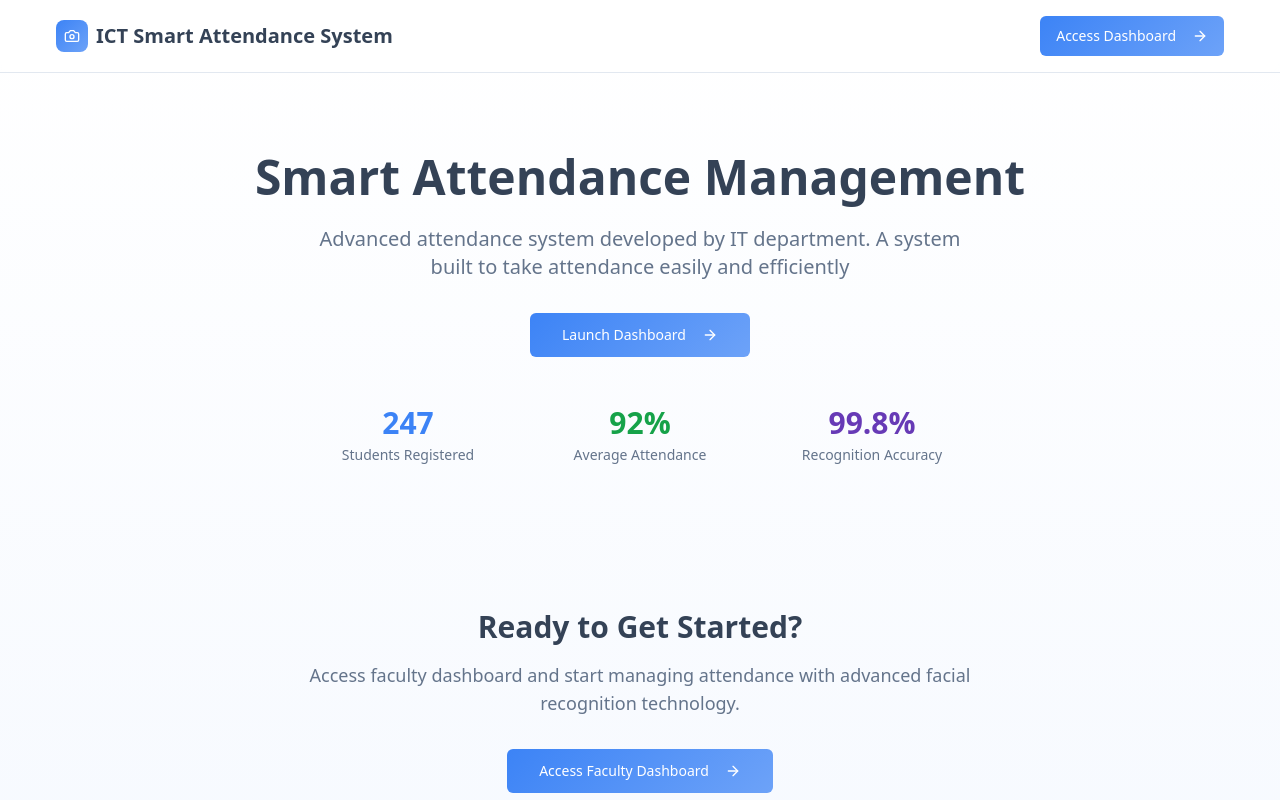
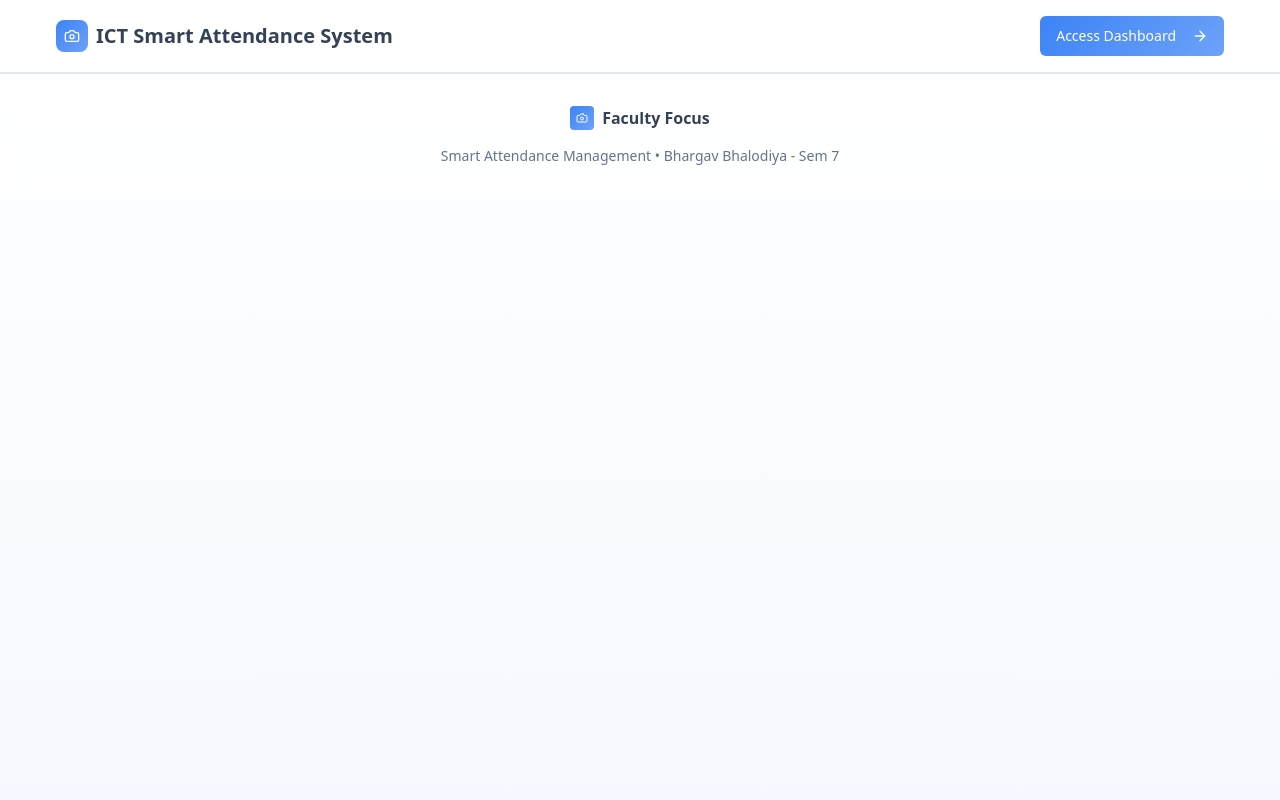
Before and after one commit to BhargavBhalodiya04/faculty-focus-dash, a React (Vite) app: page / in a window 1280 px wide. Shown: the top 800 px of the page. Built offline with nearby package versions, Linux system fonts and the light colour scheme.

Commit message:
Remove landing page sections
Remove "Smart Attendance Management" and "Ready to Get Started?" sections from the landing page.

```diff
--- a/src/pages/Index.tsx
+++ b/src/pages/Index.tsx
@@ -57,62 +57,6 @@ const Index = () => {
         </div>
       </header>
 
-      {/* Hero Section */}
-      <section className="container mx-auto px-6 py-20 text-center">
-        <div className="max-w-4xl mx-auto">
-          <h1 className="text-5xl font-bold text-foreground mb-6">
-            Smart Attendance Management
-          </h1>
-          <p className="text-xl text-muted-foreground mb-8 max-w-2xl mx-auto">
-            Advanced attendance system developed by IT department. A system built to take attendance easily and efficiently
-          </p>
-
-          <div className="flex flex-col sm:flex-row gap-4 justify-center mb-12">
-            <Link to="/login">
-              <Button size="lg" className="gradient-primary px-8">
-                Launch Dashboard
-                <ArrowRight className="ml-2 h-5 w-5" />
-              </Button>
-            </Link>
-          </div>
-
-          {/* Quick Stats */}
-          <div className="grid grid-cols-1 md:grid-cols-3 gap-6 max-w-2xl mx-auto">
-            <div className="text-center">
-              <div className="text-3xl font-bold text-primary mb-1">247</div>
-              <p className="text-sm text-muted-foreground">Students Registered</p>
-            </div>
-            <div className="text-center">
-              <div className="text-3xl font-bold text-success mb-1">92%</div>
-              <p className="text-sm text-muted-foreground">Average Attendance</p>
-            </div>
-            <div className="text-center">
-              <div className="text-3xl font-bold text-secondary mb-1">99.8%</div>
-              <p className="text-sm text-muted-foreground">Recognition Accuracy</p>
-            </div>
-          </div>
-        </div>
-      </section>
-
-
-      {/* CTA Section */}
-      <section className="container mx-auto px-6 py-16 text-center">
-        <div className="max-w-2xl mx-auto">
-          <h2 className="text-3xl font-bold text-foreground mb-4">
-            Ready to Get Started?
-          </h2>
-          <p className="text-lg text-muted-foreground mb-8">
-            Access faculty dashboard and start managing attendance
-            with advanced facial recognition technology.
-          </p>
-          <Link to="/login">
-            <Button size="lg" className="gradient-primary px-8">
-              Access Faculty Dashboard
-              <ArrowRight className="ml-2 h-5 w-5" />
-            </Button>
-          </Link>
-        </div>
-      </section>
 
       {/* Footer */}
       <footer className="border-t border-border bg-card/50 backdrop-blur">
```
